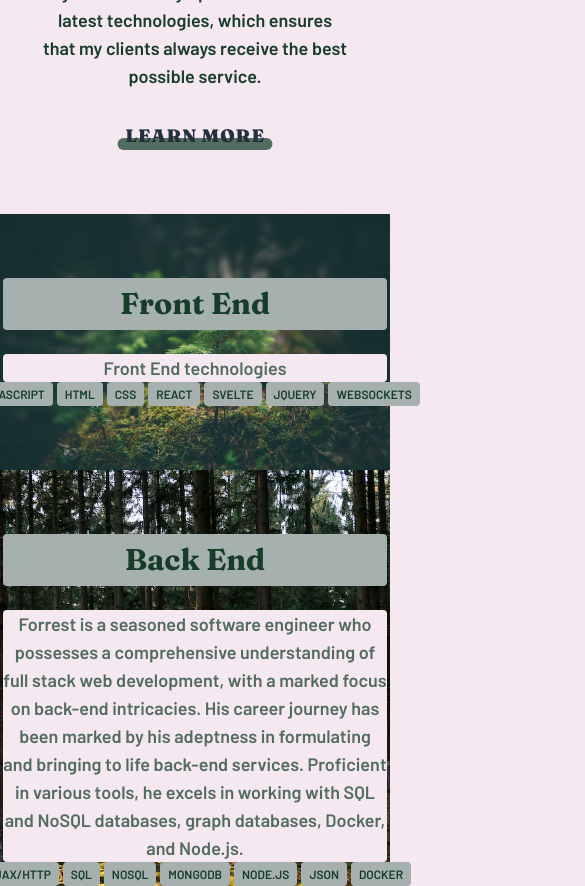
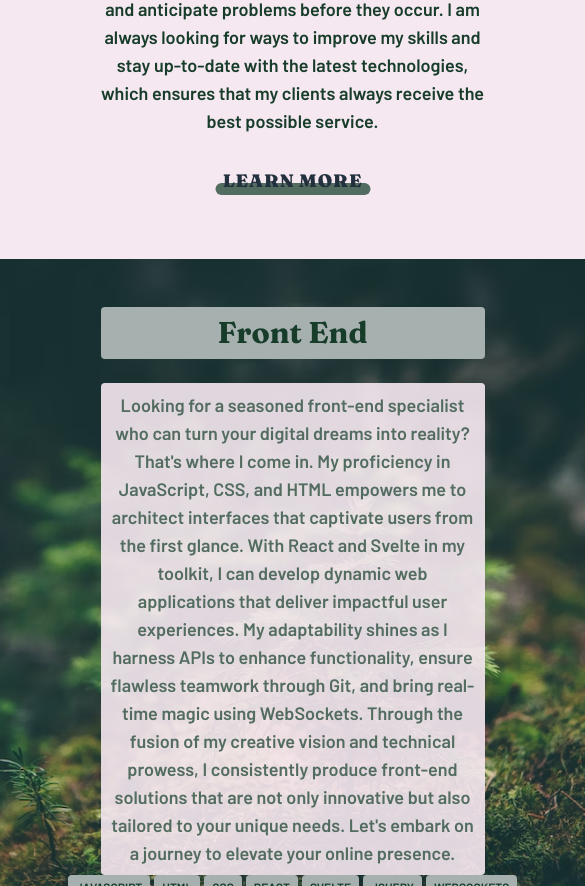
Before and after one commit to forrest-s/forrest-s.github.io, a SvelteKit app: page / in a window 390 px wide. Shown: the part 2360-3246 px from the top of the page, 585 px wide, since content can reach past the window. Built offline with nearby package versions, Linux system fonts and the light colour scheme.

Commit message:
updated content.
fixed viewports for mobile.
added functionality to clear form after submission.

```diff
--- a/src/app.html
+++ b/src/app.html
@@ -8,6 +8,6 @@
 		%sveltekit.head%
 	</head>
 	<body>
-		%sveltekit.body%
+		<div>%sveltekit.body%</div>
 	</body>
 </html>
--- a/src/lib/components/About.svelte
+++ b/src/lib/components/About.svelte
@@ -1,10 +1,9 @@
 <script>
   import CardContent from "./subcomponents/CardContent.svelte";
-  import {base} from '$app/paths'
+  // import {base} from '$app/paths'
   export let info;
   export let width;
   export let reverse;
-  console.log(info)
 </script>
 
 <div
@@ -20,10 +19,12 @@
   </div>
   <div class="gutter py-16 px-10 flex flex-col w-full justify-center items-center md:w-1/2">
     <div class="max-w-[400px]">
-      <CardContent align={width > 768 ? 'left' : ''} title={info.title} content={info.content} theme={info.colorTheme} />
+      <CardContent align={width > 768 ? 'left' : ''} title={info.title} content={info.content} theme={info.colorTheme} technologies={false}/>
     <div class="flex flex-col">
       <a
-        href='https://www.linkedin.com/in/yulerik'
+        href='https://www.linkedin.com/in/yulerik-sorensen'
+        target="_blank"
+        rel="noreferrer"
         class={`relative block mt-8 text-lg text-project-dark-blue font-fraunces font-black tracking-wider uppercase learn-more after:content-[''] after:block after:w-[155px] after:h-3 after:absolute after:bottom-0 after:right-[50%] after:translate-x-2/4 after:-z-10 after:rounded-full ${width > 768 ? 'text-left pl-[8px] after:left-[0] after:translate-x-0' : 'text-center'}`}
         class:red-after={info.color === "red"}
         class:yellow-after={info.color === "yellow"}>Learn More</a
--- a/src/lib/components/Service.svelte
+++ b/src/lib/components/Knowledge.svelte
@@ -2,13 +2,13 @@
   import RevealOnScroll from "$lib/utils/RevealOnScroll.svelte";
   import CardContent from "./subcomponents/CardContent.svelte";
 
-  export let service;
+  export let knowledge;
   export let width;
   export let reverse;
 
   const divClass = `h-full md:self-start ${reverse ? "md:mt-2" : "md:mt-2"}`
 
-  $: backgroundImg = width > 430 ? service.desktopImg : service.mobileImg ? service.mobileImg : service.desktopImg;
+  $: backgroundImg = width > 430 ? knowledge.desktopImg : knowledge.mobileImg ? knowledge.mobileImg : knowledge.desktopImg;
 </script>
 
 <div
@@ -17,13 +17,13 @@
 >
   <div class={divClass}>
     <RevealOnScroll>
-      <div class="py-16 max-w-sm h-full flex flex-col justify-between">
+      <div class="py-12 max-w-sm h-full flex flex-col justify-between">
         <CardContent
           align='center'
-          theme={service.colorTheme}
-          title={service.title}
-          content={service.content}
-          technologies={service.technologies}
+          theme={knowledge.colorTheme}
+          title={knowledge.title}
+          content={knowledge.content}
+          technologies={knowledge.technologies}
         />
       </div>
     </RevealOnScroll>
--- a/src/lib/components/Menu.svelte
+++ b/src/lib/components/Menu.svelte
@@ -20,6 +20,7 @@
 
 </script>
 
+<!-- svelte-ignore a11y-click-events-have-key-events -->
 <ul
   transition:fly={{ y: -10 }}
   class="bg-primaryColor text-accentColor relative w-full sm:w-1/2 flex flex-col gap-2 justify-center items-center transition-all py-6 rounded-md drop-shadow-xl"
--- a/src/lib/components/Navbar.svelte
+++ b/src/lib/components/Navbar.svelte
@@ -17,7 +17,7 @@
     if (!elementTo) return;
 
     let position = elementTo.getBoundingClientRect().top;
-    let offset = position + window.pageYOffset;
+    let offset = position + window.scrollY;
 
     window.scrollTo({
       top: offset,
--- a/src/lib/components/ProjectCard.svelte
+++ b/src/lib/components/ProjectCard.svelte
@@ -4,7 +4,7 @@
   export let projects;
 </script>
 
-<section class="gutter py-16 lg:py-24 xl:py-32">
+<section class="gutter py-8 lg:py-12 xl:py-16">
   <h3
     class="text-center text-primaryColor text-2xl font-black font-fraunces uppercase tracking-[0.25rem] md:py-10 md:text-3xl underline"
   >
--- a/src/lib/components/subcomponents/CardContent.svelte
+++ b/src/lib/components/subcomponents/CardContent.svelte
@@ -22,7 +22,7 @@
 <p
   class={`font-medium leading-7 md:max-w-md
     ${color ? color : "text-textColor"}
-    ${theme === 'green' && 'bg-backgroundColor rounded'}
+    ${theme === 'green' && 'bg-backgroundColor/90 rounded p-2'}
     ${align === "left" ? "text-left" : "text-center"}
   `}
 >
--- a/src/lib/styles/app.css
+++ b/src/lib/styles/app.css
@@ -9,6 +9,16 @@
     font-size: 18px;
     width: 100%;
     background-color: theme(colors[backgroundColor]);
+  }
+  @media screen and (max-width: 450px) {
+    body {
+      width: 150%;
+    }
+  }
+  @media screen and (min-width: 768px) and (max-width: 870px) {
+    body {
+      width: 115%;
+    }
   }
   .no-scroll {
     overflow: hidden;
--- a/src/routes/+layout.svelte
+++ b/src/routes/+layout.svelte
@@ -19,6 +19,10 @@
   let floatingNavIsActive = false;
   let scrollable = true;
   let width;
+
+  let fullName = ''
+  let email = ''
+  let message = ''
 
   // Reactive variables
   $: if (browser) document.body.classList.toggle("noscroll", !scrollable);
@@ -56,18 +60,19 @@
       Forrest S
     </div>
     <ul class="flex justify-center items-center gap-6">
-      <li><a href="https://www.linkedin.com/in/yulerik"><Icon icon="mdi:linkedin" class={`text-secondaryColor text-4xl`} /></a></li>
-      <li><a href="https://www.github.com/forrest-s"><Icon icon="mdi:github" class={`text-secondaryColor text-4xl`} /></a></li>
+      <li><a href="https://www.linkedin.com/in/yulerik" target="_blank" rel="noreferrer"><Icon icon="mdi:linkedin" class={`text-secondaryColor text-4xl`} /></a></li>
+      <li><a href="https://www.github.com/forrest-s" target="_blank" rel="noreferrer"><Icon icon="mdi:github" class={`text-secondaryColor text-4xl`} /></a></li>
     </ul>
   </section>
   <form class="flex flex-col p-4 rounded gap-1 text-accentColor bg-primaryColor" action="https://formspree.io/f/xrgvbvqr" method="POST" accept-charset='utf-8' name='simple-contact-form'>
     <p>Feel free to contact me for any inquires or opportunities.</p>
     <label for="full-name" class="text-tertiaryColor">Name</label>
-    <input id='full-name' name="name" type="text" class="bg-primaryColor border-b-2 border-black" value="">
+    <input id='full-name' name="name" type="text" class="bg-primaryColor border-b-2 border-black" bind:value={fullName}>
     <label for="email-address" class="text-tertiaryColor">E-mail</label>
-    <input id='email-address' type="email" class="bg-primaryColor border-b-2 border-black" name='_replyto' value="">
+    <input id='email-address' type="email" class="bg-primaryColor border-b-2 border-black" name='_replyto' bind:value={email}>
     <label  for="message" class="text-tertiaryColor">Message</label>
-    <textarea id='message' name="message" type="text" class="bg-primaryColor border-2 border-black rounded"></textarea>
+    <textarea id='message' name="message" type="text" class="bg-primaryColor border-2 border-black rounded" bind:value={message}></textarea>
     <input type="hidden" name="_subject" id="email-subject" value="Contact Form Submission">
-    <button type="submit" class="bg-shadowColor rounded p-1 text-center w-3/4 text-accentColor self-center mt-2 hover:bg-tertiaryColor hover:text-shadowColor font-semibold">Submit</button></form>
-  </footer>
+    <button type="submit" class="bg-shadowColor rounded p-1 text-center w-3/4 text-accentColor self-center mt-2 hover:bg-tertiaryColor hover:text-shadowColor font-semibold">Submit</button>
+  </form>
+</footer>
--- a/src/routes/+page.server.js
+++ b/src/routes/+page.server.js
@@ -32,11 +32,11 @@ export function load() {
     },
   ];
 
-  const services = [
+  const knowledges = [
     {
       title: "Front End",
       content:
-        "Front End technologies",
+        "Looking for a seasoned front-end specialist who can turn your digital dreams into reality? That's where I come in. My proficiency in JavaScript, CSS, and HTML empowers me to architect interfaces that captivate users from the first glance. With React and Svelte in my toolkit, I can develop dynamic web applications that deliver impactful user experiences. My adaptability shines as I harness APIs to enhance functionality, ensure flawless teamwork through Git, and bring real-time magic using WebSockets. Through the fusion of my creative vision and technical prowess, I consistently produce front-end solutions that are not only innovative but also tailored to your unique needs. Let's embark on a journey to elevate your online presence.",
       colorTheme: "green",
       desktopImg: `${base}/images/desktop/services-1.avif`,
       technologies: ['Javascript', 'HTML', 'CSS', 'React', 'Svelte', 'JQuery', 'Websockets'],
@@ -45,7 +45,7 @@ export function load() {
     {
       title: "Back End",
       content:
-        "Forrest is a seasoned software engineer who possesses a comprehensive understanding of full stack web development, with a marked focus on back-end intricacies. His career journey has been marked by his adeptness in formulating and bringing to life back-end services. Proficient in various tools, he excels in working with SQL and NoSQL databases, graph databases, Docker, and Node.js.",
+        "Ready for a backend revolution? I'm the specialist to lead the way. AJAX/HTTP, SQL, and NoSQL databases are my playground, guaranteeing optimal data management. MongoDB serves as my canvas for scalable and resilient data storage, while Node.js enables me to craft cutting-edge applications. I'm fluent in JSON, streamlining data communication, and I orchestrate flawless deployments with Docker. Partner with me to unlock your backend's full potential and drive your digital success.",
       colorTheme: "green",
       desktopImg: `${base}/images/desktop/services-2.avif`,
       technologies: ['AJAX/HTTP', 'SQL', 'NoSql', 'MongoDB', 'Node.js', 'JSON', 'Docker'],
@@ -65,7 +65,7 @@ export function load() {
     },
     {
       image: `${base}/images/bounty-hunter-app.png`,
-      url: '',
+      url: 'https://bounty-hunter-db.onrender.com/',
       content:
         "This is a full-stack application that utilizes a database for storing bounties. Users can add bounties to the database and track their progress. The front-end is built using React, while the back-end is powered by Node.js and Express. The database is managed using MongoDB and Mongoose, which facilitates schema creation.",
       title: "Bounty Hunter",
@@ -74,7 +74,7 @@ export function load() {
     },
     {
       image: `${base}/images/books-weve-read.png`,
-      url: '',
+      url: 'https://books-weve-read.onrender.com/',
       content:
         "This web application serves as a book database, allowing users to add books along with their respective authors and genres. Users can either add a new book or explore existing books, genres, and authors. The front-end of the application is built using the React library, with react-router facilitating the routing of different views. The back-end is powered by the Express/Node.js framework, with MongoDB as the database for book storage. The Mongoose library is used for schema creation and object-document mapping. The application also features authentication via token-based encryption. The application is live on the Heroku platform.",
       title: "Books We've Read Database",
@@ -83,7 +83,7 @@ export function load() {
     },
     {
       image: `${base}/images/exercise-tracker.png`,
-      url: '',
+      url: 'https://exercise-tracker-vbmc.onrender.com/',
       content:
         "The Exercise Tracker application incorporates authentication and login features to enable users to securely track their workouts and participate in the forum. The front-end of the application is built with React, utilizing react-router for effective routing, while the back-end is powered by Node.js and Express. MongoDB serves as the database, with Mongoose supporting schema creation and object-document mapping. The app ensures security through token-based authentication and encryption. Additionally, the application is hosted live on Heroku for easy access.",
       title: "Exercise Tracker/Forum",
@@ -140,7 +140,7 @@ export function load() {
   return {
     photos,
     about,
-    services,
+    knowledges,
     projects,
     gallery,
     hero
--- a/src/routes/+page.svelte
+++ b/src/routes/+page.svelte
@@ -4,7 +4,7 @@
 
   import About from "$lib/components/About.svelte";
   import Gallery from "$lib/components/Gallery.svelte";
-  import Service from "$lib/components/Service.svelte";
+  import Knowledge from "$lib/components/Knowledge.svelte";
   import ProjectCard from "$lib/components/ProjectCard.svelte";
 
   export let data;
@@ -16,7 +16,7 @@
     if (!elementTo) return;
 
     let position = elementTo.getBoundingClientRect().top;
-    let offset = position + window.pageYOffset;
+    let offset = position + window.scrollY;
 
     window.scrollTo({
       top: offset,
@@ -70,16 +70,16 @@
   </section>
 {/each}
 
-<!-- Services -->
+<!-- Knowledge -->
 <div id='section3' class="md:flex max-w-[1960px] mx-auto">
-  {#each data.services as service (service.id)}
-  {#if data.services.indexOf(service) % 2 !== 0}
-    <section id={"service-section" + service.id} class="flex-1">
-      <Service {service} {width} reverse={true}/>
+  {#each data.knowledges as knowledge (knowledge.id)}
+  {#if data.knowledges.indexOf(knowledge) % 2 !== 0}
+    <section id={"knowledge-section" + knowledge.id} class="flex-1">
+      <Knowledge {knowledge} {width} reverse={true}/>
     </section>
   {:else}
-    <section id={"service-section" + service.id} class="flex-1">
-      <Service {service} {width} reverse={false}/>
+    <section id={"knowledge-section" + knowledge.id} class="flex-1">
+      <Knowledge {knowledge} {width} reverse={false}/>
     </section>
   {/if}
   {/each}
```
Also changed, not shown: 1 other file (tests, documents, lock files or other folders).
